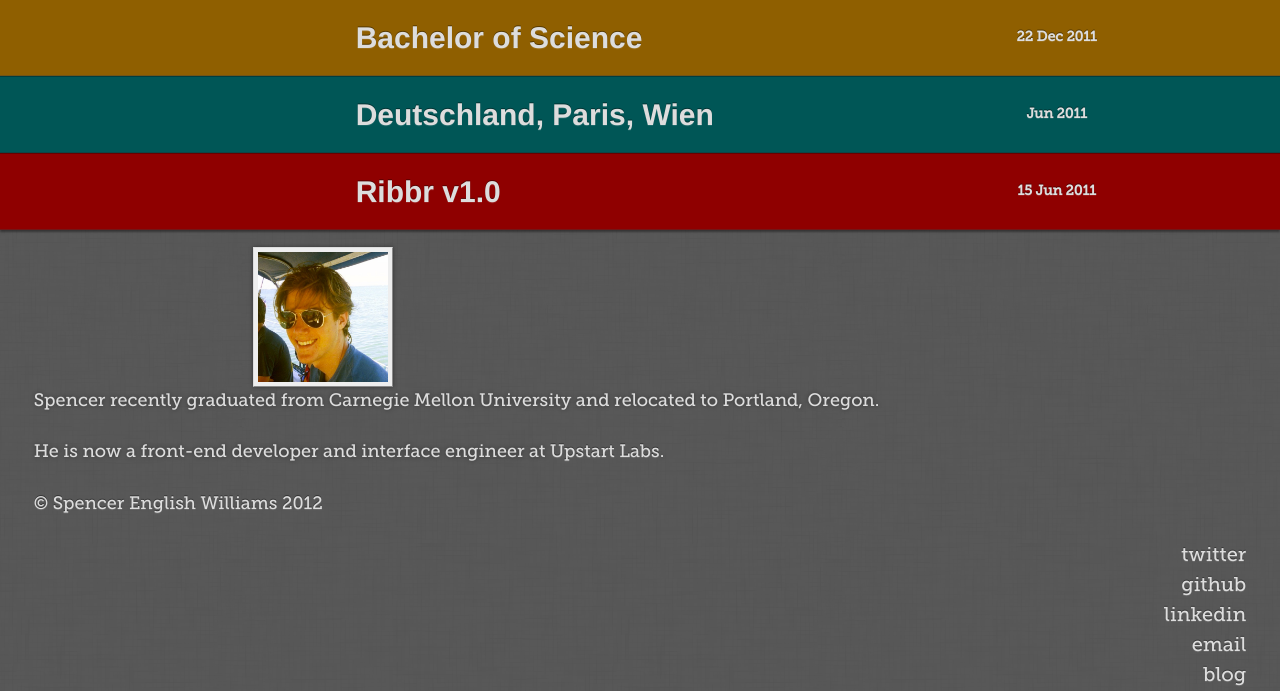
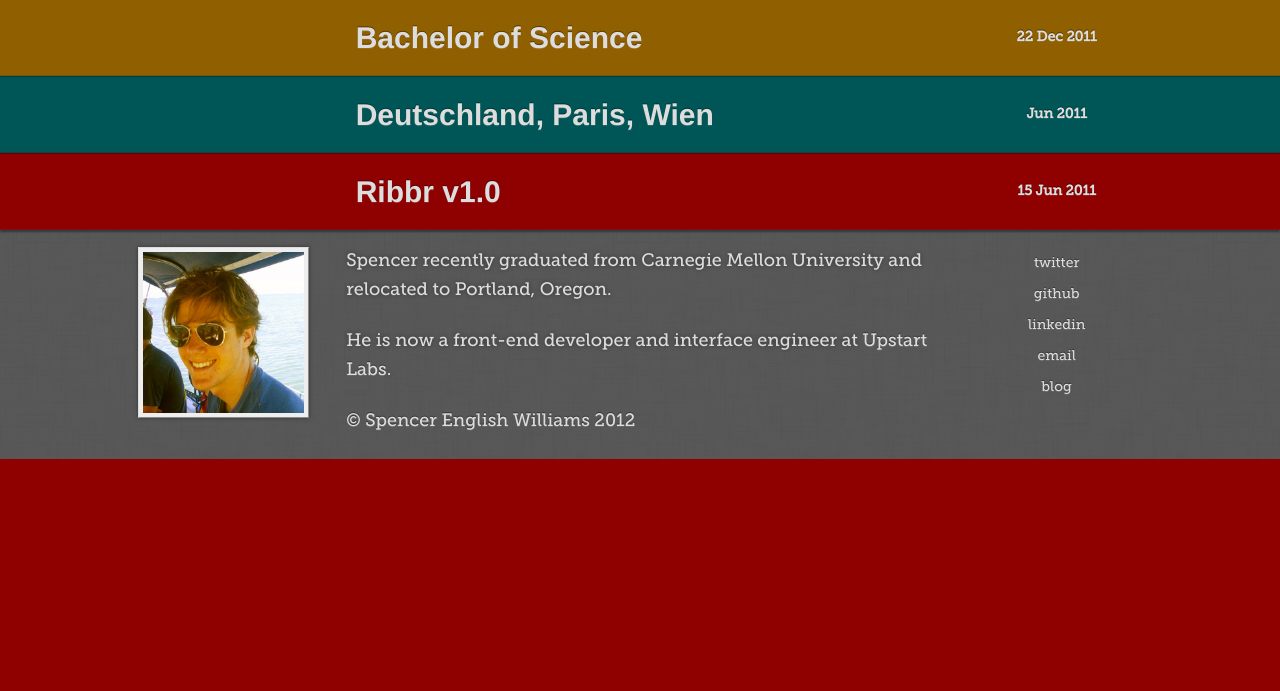
Before and after one commit to spilliams/s3willia, a PHP site: page / in a window 1280 px wide. Shown: the part 1376-2067 px from the top of the page. After the commit the page ends 1835 px from the top, so only its background shows below. Run offline with PHP 8.4, Linux system fonts and the light colour scheme; some web fonts are replaced.

Commit message:
footer fixes

```diff
--- a/index.html
+++ b/index.html
@@ -94,21 +94,21 @@
   </div><!-- /content -->
 
   <div id='footer' class='footer row'>
-    <div class='large-4 columns hide-for-small text-right'><img data-src='images/me.jpg'></div>
-    <div class='eleven columns'>
+    <div class='large-2 columns hide-for-small text-right large-offset-1'><img data-src='images/me.jpg'></div>
+    <div class='small-12 large-6 columns'>
       <p>Spencer recently graduated from Carnegie Mellon University and relocated to Portland, Oregon.</p>
       <p>He is now a front-end developer and interface engineer at <a href='http://upstartlabs.com' target='_blank'>Upstart Labs</a>.</p>
       <p><a href='javascript:void(0)' onclick='$("#kiss").click()'>&copy; Spencer English Williams 2012</a></p>
     </div>
-    <div class='three columns end hide-for-small text-right'>
+    <div class='large-2 columns end hide-for-small text-center'>
       <a href='http://twitter.com/spilliams' target='_blank'>twitter</a><br>
       <a href='http://github.com/spilliams' target='_blank'>github</a><br>
       <a href='http://linkedin.com/in/spencerenglish' target='_blank'>linkedin</a><br>
       <a href="mailto://s@spencerenglish.com">email</a><br>
       <a href="http://blog.spencerenglish.com" target="_blank">blog</a>
     </div>
-    <div class='mobile-four columns show-for-small'>
-      <ul class='block-grid five-up'>
+    <div class='small-12 large-2 columns show-for-small'>
+      <ul class='small-block-grid-5'>
         <li class='text-center'><a href='http://twitter.com/spilliams' target='_blank'>twitter</a></li>
         <li class='text-center'><a href='http://github.com/spilliams' target='_blank'>github</a></li>
         <li class='text-center'><a href='http://linkedin.com/in/spencerenglish' target='_blank'>linkedin</a></li>
--- a/sass/_grid.scss
+++ b/sass/_grid.scss
@@ -2,6 +2,10 @@
   -moz-box-sizing: border-box;
   -webkit-box-sizing: border-box;
   box-sizing: border-box; }
+
+
+
+p, li { font-size: 18px; }
 
 body {
   font-size: 20px;
@@ -19,8 +23,15 @@ body {
     line-height: 100px; }
   .article .header {
     line-height: 75px; }
-  #footer .container div {
-    height: 200px; } }
+  #footer {
+    a {
+      font-size: 14px;
+    }
+    p a {
+      font-size: 18px;
+    }
+  }
+}
 
 #spilliams {
   height: 100px;
@@ -52,9 +63,3 @@ img {
   height: 75px; }
 .article .body, #footer {
   padding-top: 17px; }
-#footer img {
-  height: 140px;
-  margin: 0 20px 0; }
-#footer .container div {
-  @include border-box;
-  padding-top: 30px; }
--- a/sass/_typeset.scss
+++ b/sass/_typeset.scss
@@ -35,5 +35,3 @@ code, pre {
 
 .header, #spilliams {
   font-weight: bold; }
-
-p, li { font-size: 18px; }
--- a/stylesheets/theme.css
+++ b/stylesheets/theme.css
@@ -291,111 +291,101 @@ code, pre {
   font-weight: bold;
 }
 
-/* line 39, ../sass/_typeset.scss */
+/* line 8, ../sass/_grid.scss */
 p, li {
   font-size: 18px;
 }
 
-/* line 6, ../sass/_grid.scss */
+/* line 10, ../sass/_grid.scss */
 body {
   font-size: 20px;
   line-height: 30px;
 }
-/* line 9, ../sass/_grid.scss */
+/* line 13, ../sass/_grid.scss */
 body #header {
   line-height: 75px;
 }
-/* line 11, ../sass/_grid.scss */
+/* line 15, ../sass/_grid.scss */
 body #header a {
   line-height: 50px;
   font-size: 30px;
 }
-/* line 14, ../sass/_grid.scss */
+/* line 18, ../sass/_grid.scss */
 body .title {
   font-size: 30px;
 }
-/* line 16, ../sass/_grid.scss */
+/* line 20, ../sass/_grid.scss */
 body .meta {
   font-size: 14px;
 }
-/* line 18, ../sass/_grid.scss */
+/* line 22, ../sass/_grid.scss */
 body .feature .header {
   line-height: 100px;
 }
-/* line 20, ../sass/_grid.scss */
+/* line 24, ../sass/_grid.scss */
 body .article .header {
   line-height: 75px;
 }
-/* line 22, ../sass/_grid.scss */
-body #footer .container div {
-  height: 200px;
+/* line 27, ../sass/_grid.scss */
+body #footer a {
+  font-size: 14px;
+}
+/* line 30, ../sass/_grid.scss */
+body #footer p a {
+  font-size: 18px;
 }
 
-/* line 25, ../sass/_grid.scss */
+/* line 36, ../sass/_grid.scss */
 #spilliams {
   height: 100px;
   line-height: 100px;
   margin-bottom: 50px;
 }
 
-/* line 31, ../sass/_grid.scss */
+/* line 42, ../sass/_grid.scss */
 .icon {
   max-height: 100px;
 }
 
-/* line 33, ../sass/_grid.scss */
+/* line 44, ../sass/_grid.scss */
 img {
   padding: 4px;
 }
 
-/* line 35, ../sass/_grid.scss */
+/* line 46, ../sass/_grid.scss */
 .icon img {
   width: 85px;
   margin-top: 7px;
   padding: 0;
 }
 
-/* line 40, ../sass/_grid.scss */
+/* line 51, ../sass/_grid.scss */
 .preview {
   text-align: center;
 }
 
-/* line 42, ../sass/_grid.scss */
+/* line 53, ../sass/_grid.scss */
 .preview img {
   margin: 20px 30px;
   height: 60px;
 }
 
-/* line 45, ../sass/_grid.scss */
+/* line 56, ../sass/_grid.scss */
 .article img {
   width: 100%;
   display: block;
 }
 
-/* line 49, ../sass/_grid.scss */
+/* line 60, ../sass/_grid.scss */
 .article .body img.thumb {
   float: left;
   margin: 0 10px 10px 0;
   height: 75px;
 }
 
-/* line 53, ../sass/_grid.scss */
+/* line 64, ../sass/_grid.scss */
 .article .body, #footer {
   padding-top: 17px;
-}
-
-/* line 55, ../sass/_grid.scss */
-#footer img {
-  height: 140px;
-  margin: 0 20px 0;
-}
-
-/* line 58, ../sass/_grid.scss */
-#footer .container div {
-  -moz-box-sizing: border-box;
-  -webkit-box-sizing: border-box;
-  box-sizing: border-box;
-  padding-top: 30px;
 }
 
 /* line 15, ../sass/theme.scss */
```
